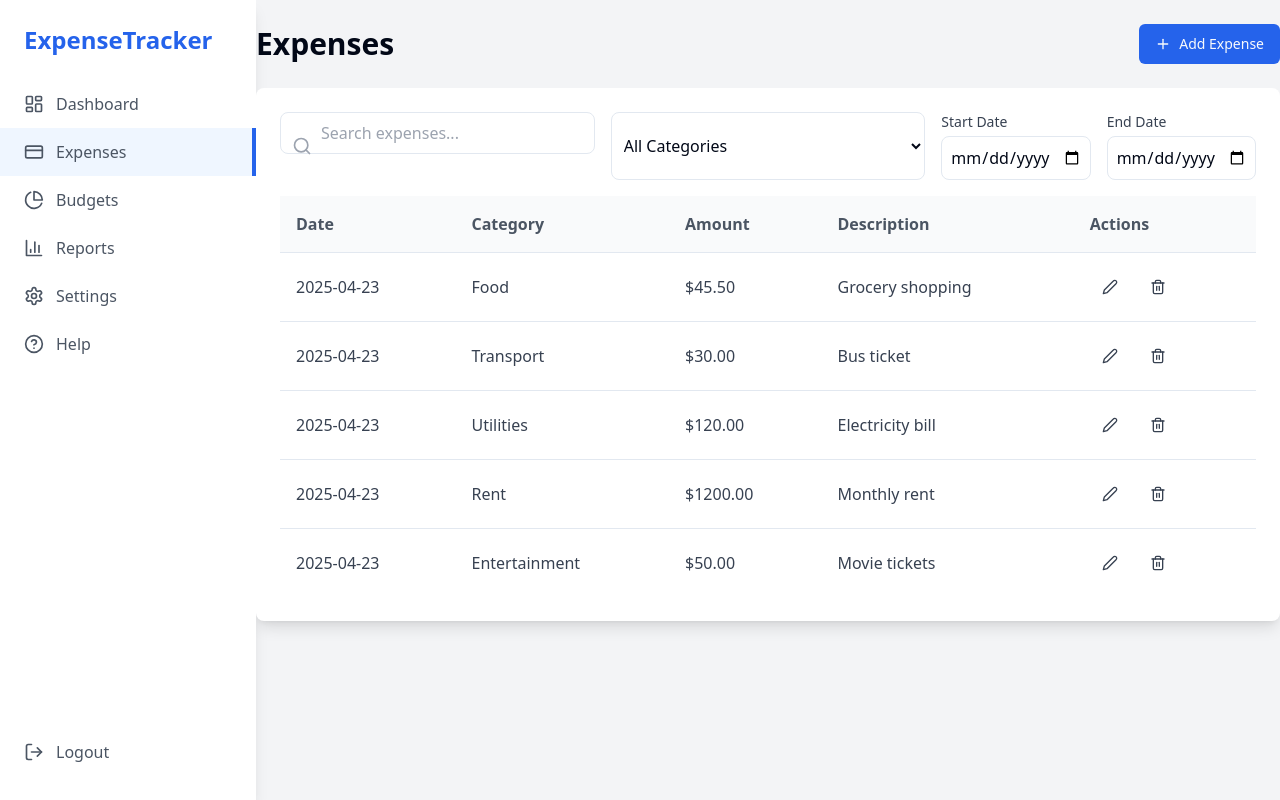
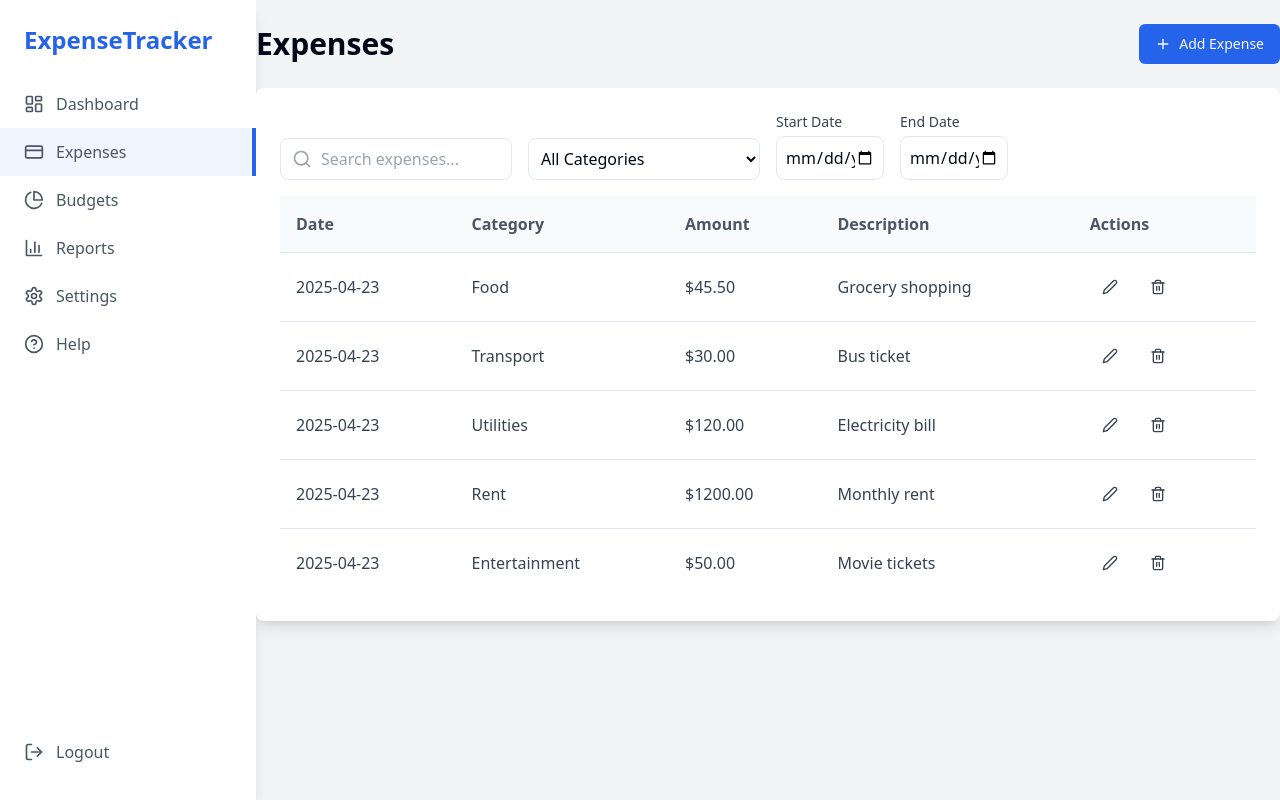
Before and after one commit to fernando850/Expenses-Tracker, a React (Vite) app: page /expenses in a window 1280 px wide. Built offline with nearby package versions, Linux system fonts and the light colour scheme.

Commit message:
Fix Expenses page filter input alignment and layout for desktop

```diff
--- a/src/pages/Expenses.jsx
+++ b/src/pages/Expenses.jsx
@@ -110,7 +110,7 @@
 
       <div className="bg-white rounded-lg shadow-lg p-6">
         <div className="space-y-4">
-          <div className="grid grid-cols-1 md:grid-cols-3 gap-4">
+          <div className="grid grid-cols-1 md:grid-cols-4 gap-4 items-end">
             <SearchBar value={searchTerm} onChange={setSearchTerm} />
             <select
               value={selectedCategory}
```
